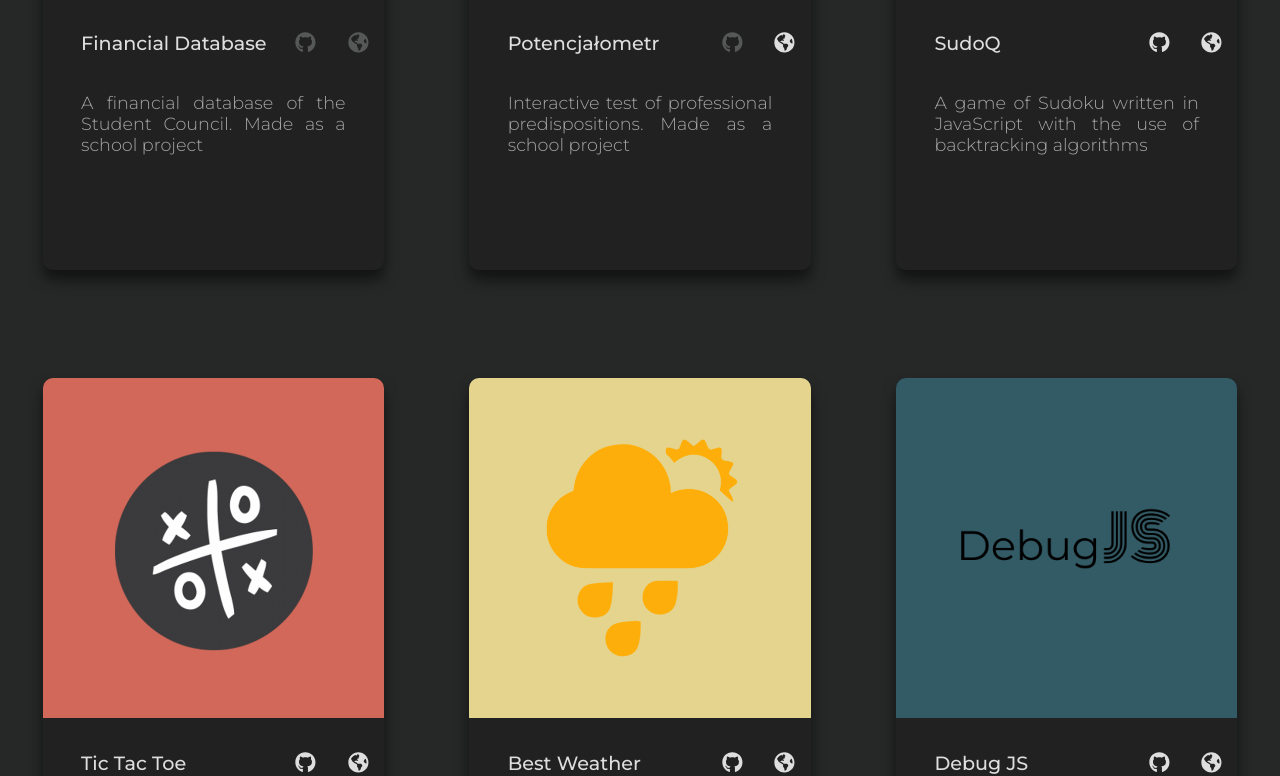
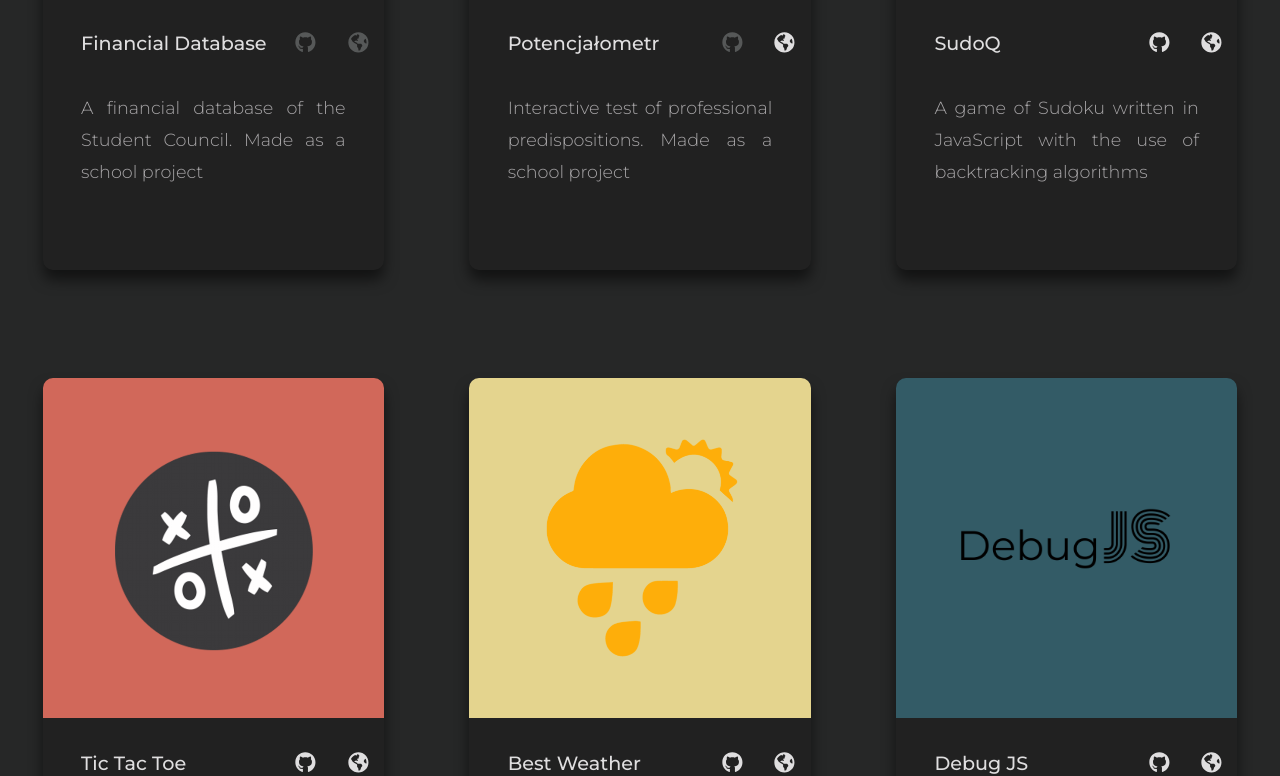
Before and after one commit to cholodymedia/vue-site, a Vue app: page / in a window 1280 px wide. Shown: the part 1236-2012 px from the top of the page. Built offline with nearby package versions, Linux system fonts and the light colour scheme.

Commit message:
Add line-height in SingleProject Component

```diff
--- a/src/components/SingleProject.vue
+++ b/src/components/SingleProject.vue
@@ -134,6 +134,7 @@ export default {
         padding-left: 5vw;
         padding-right: 5vw;
         text-align: justify;
+        line-height: 2rem;
         @media (min-width: 1200px) {
           font-size: 1.1rem;
           padding-left: 3vw;
```
